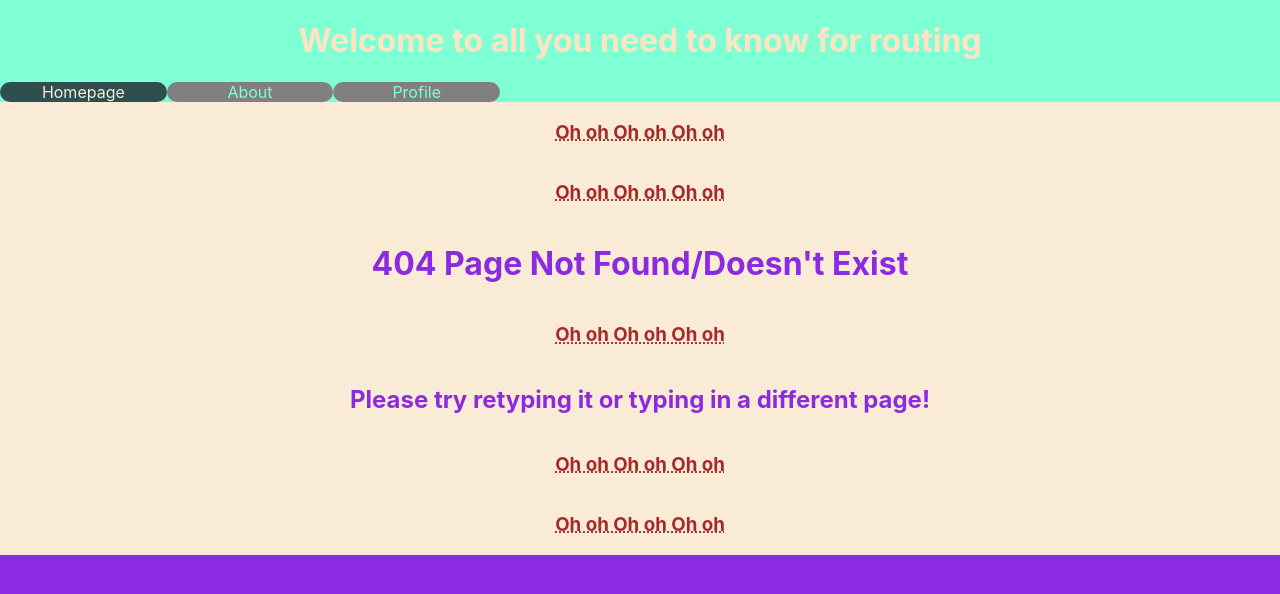
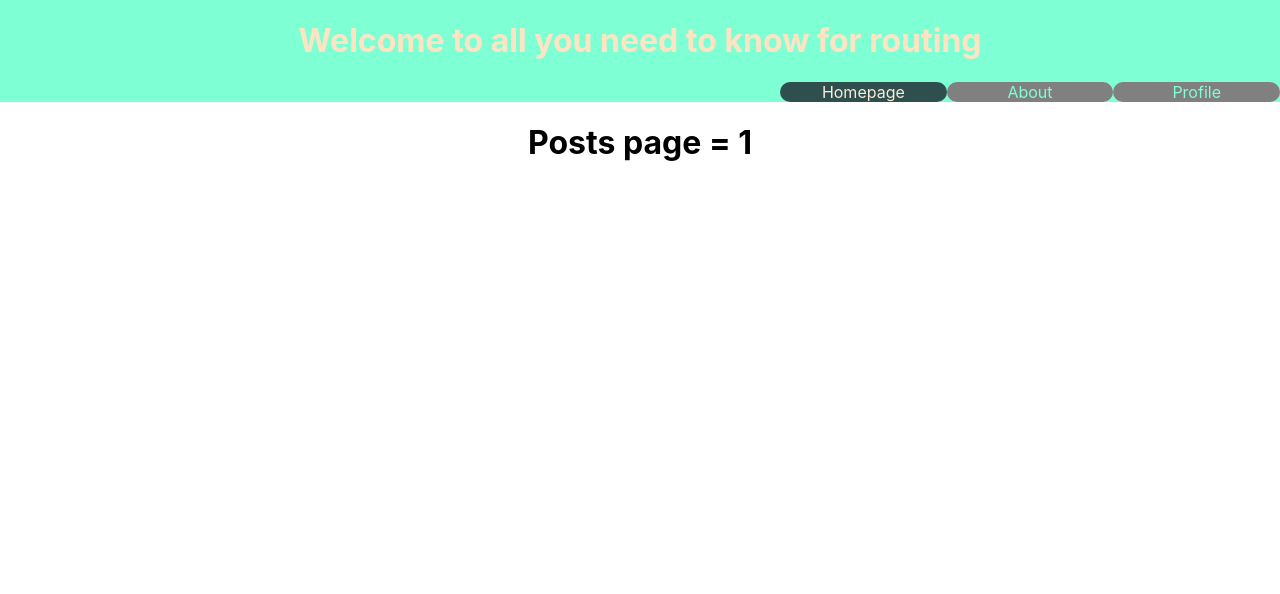
Before and after one commit to josuemartinezlinkedin/react_router, a React (Create React App) app: page /posts/1 in a window 1280 px wide. Shown: the top 594 px of the page. Built offline with nearby package versions, Linux system fonts and the light colour scheme.

Commit message:
h1 styles in app.css, Posts Route and page, float right to header

```diff
--- a/src/App.css
+++ b/src/App.css
@@ -7,3 +7,6 @@
 .Header {
   color:bisque;
 }
+ h1 {
+   text-align: center;
+ }
--- a/src/App.js
+++ b/src/App.js
@@ -1,7 +1,9 @@
 import React from 'react';
 import { BrowserRouter, Route, Routes} from 'react-router-dom';
 import "./App.css";
-import Header from './components/Header/header.component';
+// import Header from './components/Header/header.component'
+// import Posts from './components/Posts/posts.component'
+import {Posts, Header} from './components'
 import { Home, Profile, About, NotFound } from './pages';
 
 const App = () => {
@@ -15,6 +17,7 @@ const App = () => {
       <Route path='/about' element={<About />} />
       <Route path='/profile' element={<Profile /> } />
       <Route path='*' element={<NotFound />} />
+      <Route path='/posts/:id' element={<Posts />}/>
       </Routes>
     </BrowserRouter>
     )
--- a/src/components/Header/header.styles.css
+++ b/src/components/Header/header.styles.css
@@ -3,9 +3,9 @@
     width: 500px;
     display: flex;
     justify-content: space-evenly;
+    float: right;
+}
 
-
-}
 .nav.area {
     background-color: grey;
     border:1px grey;
@@ -13,6 +13,7 @@
     color: aquamarine;
     text-decoration-line: none;
 }
+
 .nav.area.special {
     background-color:darkslategray;
     color:antiquewhite;
--- /dev/null
+++ b/src/components/Posts/posts.component.jsx
@@ -0,0 +1,13 @@
+import { useParams } from "react-router-dom";
+
+
+const Posts = () => {
+    const {id} = useParams();
+    console.log(id)
+
+  return (
+    <h1>Posts page = {id} </h1>
+  )
+};
+
+export default Posts;
--- /dev/null
+++ b/src/components/index.jsx
@@ -0,0 +1,4 @@
+import Header from "./Header/header.component";
+import Posts from "./Posts/posts.component";
+
+export {Header, Posts}
```
Also changed, not shown: src/components/Posts/posts.styles.css (added).
